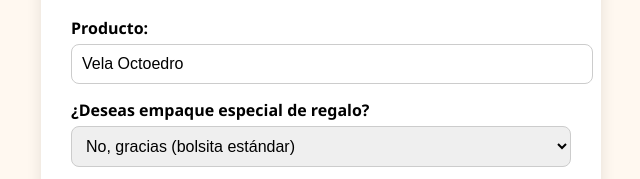
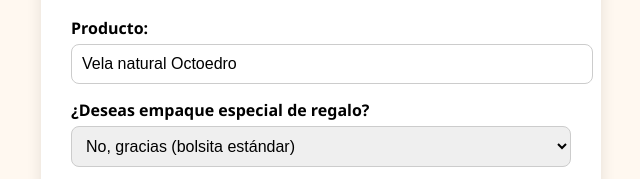
Before and after one commit to Roci01/octoedro-natural, a plain HTML site: page index.html in a window 1280 px wide. Shown: the part 147-326 px from the top of the page, 319-959 px from the left. Drawn offline with Linux system fonts and the light colour scheme.

Commit message:
Update index.html

```diff
--- a/index.html
+++ b/index.html
@@ -71,7 +71,7 @@
     <h2>Vela natural decorativa<br>Octoedro</h2>
     <form id="velaForm">
       <label>Producto:</label>
-      <input type="text" id="producto" value="Vela Octoedro" readonly />
+      <input type="text" id="producto" value="Vela natural Octoedro" readonly />
 
       <label>¿Deseas empaque especial de regalo?</label>
       <select id="empaqueRegalo" onchange="actualizarPrecio()">
```
